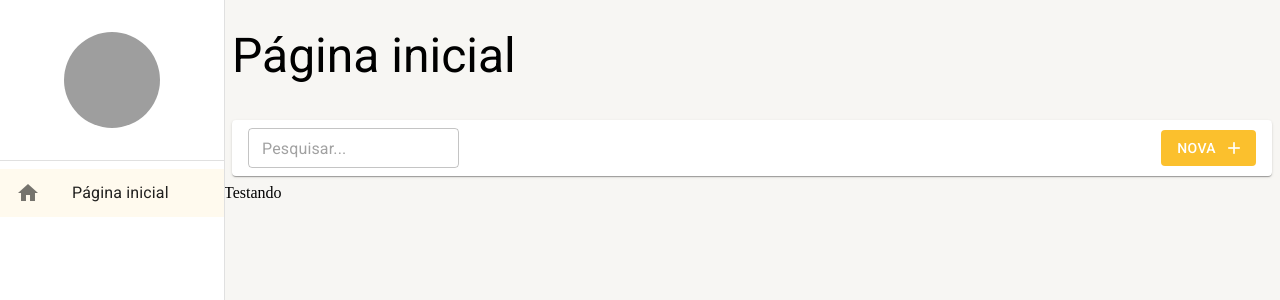
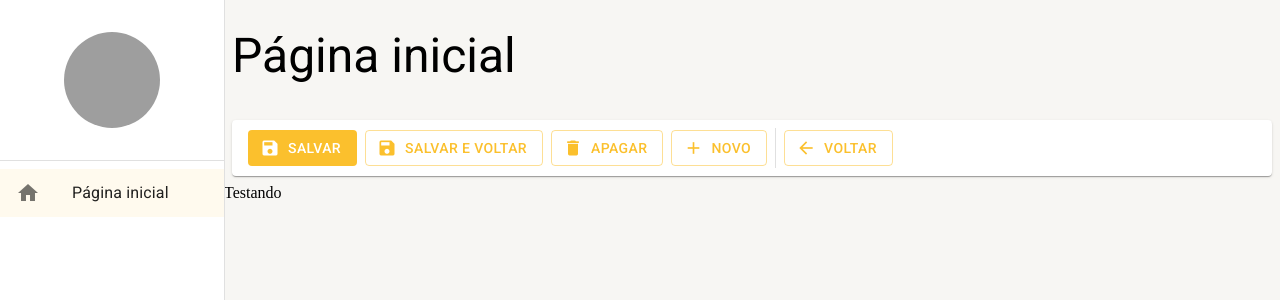
Before and after one commit to marciomonzon/react_crud, a React (Create React App) app in the folder crud-material/: page /pagina-inicial in a window 1280 px wide. Shown: the top 300 px of the page. Built offline with nearby package versions, Linux system fonts and the light colour scheme; grey boxes are pictures that could not be loaded.

Commit message:
buttonsccustoumized

```diff
--- a/crud-material/src/pages/dashboard/Dashboard.tsx
+++ b/crud-material/src/pages/dashboard/Dashboard.tsx
@@ -1,4 +1,4 @@
-import { BarraDeFerramentas } from '../../shared/components';
+import { FerramentasDeDetalhe } from '../../shared/components';
 import { LayoutBaseDePagina } from '../../shared/layouts';
 
 
@@ -8,10 +8,7 @@
     <LayoutBaseDePagina
       titulo='Página inicial'
       barraDeFerramentas={(
-        <BarraDeFerramentas
-          mostrarInputBusca
-          textoBotaoNovo='Nova'
-        />
+        <FerramentasDeDetalhe  mostrarBotaoSalvarFechar />
       )}
     >
       Testando
--- /dev/null
+++ b/crud-material/src/shared/components/ferramentas-detalhe/FerramentasDetalhe.tsx
@@ -0,0 +1,87 @@
+import { Box, Button, Divider, Icon, Paper, useTheme } from '@mui/material';
+
+interface IFerramentasDeDetalheProps {
+    textoBotaoNovo?: string;
+    mostrarBotaoNovo?: boolean;
+    mostrarBotaoApagar?: boolean;
+    mostrarBotaoSalvar?: boolean;
+    mostrarBotaoSalvarFechar?: boolean;
+
+    aoCliclarEmNovo?:  () => void;
+    aoClicarEmVoltar?: () => void;
+    aoClicarEmApagar?: () => void;
+    aoClicarEmSalvar?: () => void;
+    aoClicarEmSalvarEFechar?: () => void;
+}
+
+export const FerramentasDeDetalhe: React.FC<IFerramentasDeDetalheProps> = ({
+    textoBotaoNovo = 'Novo',
+
+    mostrarBotaoNovo = true,
+    mostrarBotaoApagar = true,
+    mostrarBotaoSalvar = true,
+    mostrarBotaoSalvarFechar = false,
+
+    aoCliclarEmNovo,
+    aoClicarEmVoltar,
+    aoClicarEmApagar,
+    aoClicarEmSalvar,
+    aoClicarEmSalvarEFechar
+}) => {
+  const theme = useTheme();
+
+  return (
+    <Box
+      gap={1}
+      marginX={1}
+      padding={1}
+      paddingX={2}
+      display="flex"
+      alignItems="center"
+      height={theme.spacing(5)}
+      component={Paper}
+    >
+      {mostrarBotaoSalvar && (<Button
+        color='primary'
+        disableElevation
+        variant='contained'
+        onClick={aoClicarEmSalvar}
+        startIcon={<Icon>save</Icon>}
+      >Salvar</Button>)}
+
+      {mostrarBotaoSalvarFechar && (<Button
+        color='primary'
+        disableElevation
+        variant='outlined'
+        onClick={aoClicarEmSalvarEFechar}
+        startIcon={<Icon>save</Icon>}
+      >Salvar e voltar</Button>)}
+
+      {mostrarBotaoApagar && (<Button
+        color='primary'
+        disableElevation
+        variant='outlined'
+        onClick={aoClicarEmApagar}
+        startIcon={<Icon>delete</Icon>}
+      >Apagar</Button>)}
+
+      {mostrarBotaoNovo && (<Button
+        color='primary'
+        disableElevation
+        variant='outlined'
+        onClick={aoCliclarEmNovo}
+        startIcon={<Icon>add</Icon>}
+      >{textoBotaoNovo}</Button>)}
+
+      <Divider variant='middle' orientation='vertical' />
+
+      {<Button
+        color='primary'
+        disableElevation
+        variant='outlined'
+        onClick={aoClicarEmVoltar}
+        startIcon={<Icon>arrow_back</Icon>}
+      >Voltar</Button>}
+    </Box>
+  );
+};
--- a/crud-material/src/shared/components/barra-ferramentas/BarraFerramentas.tsx
+++ b/crud-material/src/shared/components/ferramentas-listagem/FerramentasDaListagem.tsx
@@ -1,6 +1,6 @@
 import { Box, Button, Icon, Paper, TextField, useTheme } from '@mui/material';
 
-interface IBarraDeFerramentasProps {
+interface IFerramentasDaListagemProps {
   textoDaBusca?: string;
   mostrarInputBusca?: boolean;
   aoMudarTextoDeBusca?: (novoTexto: string) => void;
@@ -8,7 +8,7 @@
   mostrarBotaoNovo?: boolean;
   aoClicarEmNovo?: () => void;
 }
-export const BarraDeFerramentas: React.FC<IBarraDeFerramentasProps> = ({
+export const FerramentasDaListagem: React.FC<IFerramentasDaListagemProps> = ({
   textoDaBusca = '',
   aoMudarTextoDeBusca,
   mostrarInputBusca = false,
--- a/crud-material/src/shared/components/index.ts
+++ b/crud-material/src/shared/components/index.ts
@@ -1,2 +1,3 @@
-export * from './barra-ferramentas/BarraFerramentas';
+export * from './ferramentas-listagem/FerramentasDaListagem';
+export * from './ferramentas-detalhe/FerramentasDetalhe';
 export * from './menu-lateral/MenuLateral';
```
